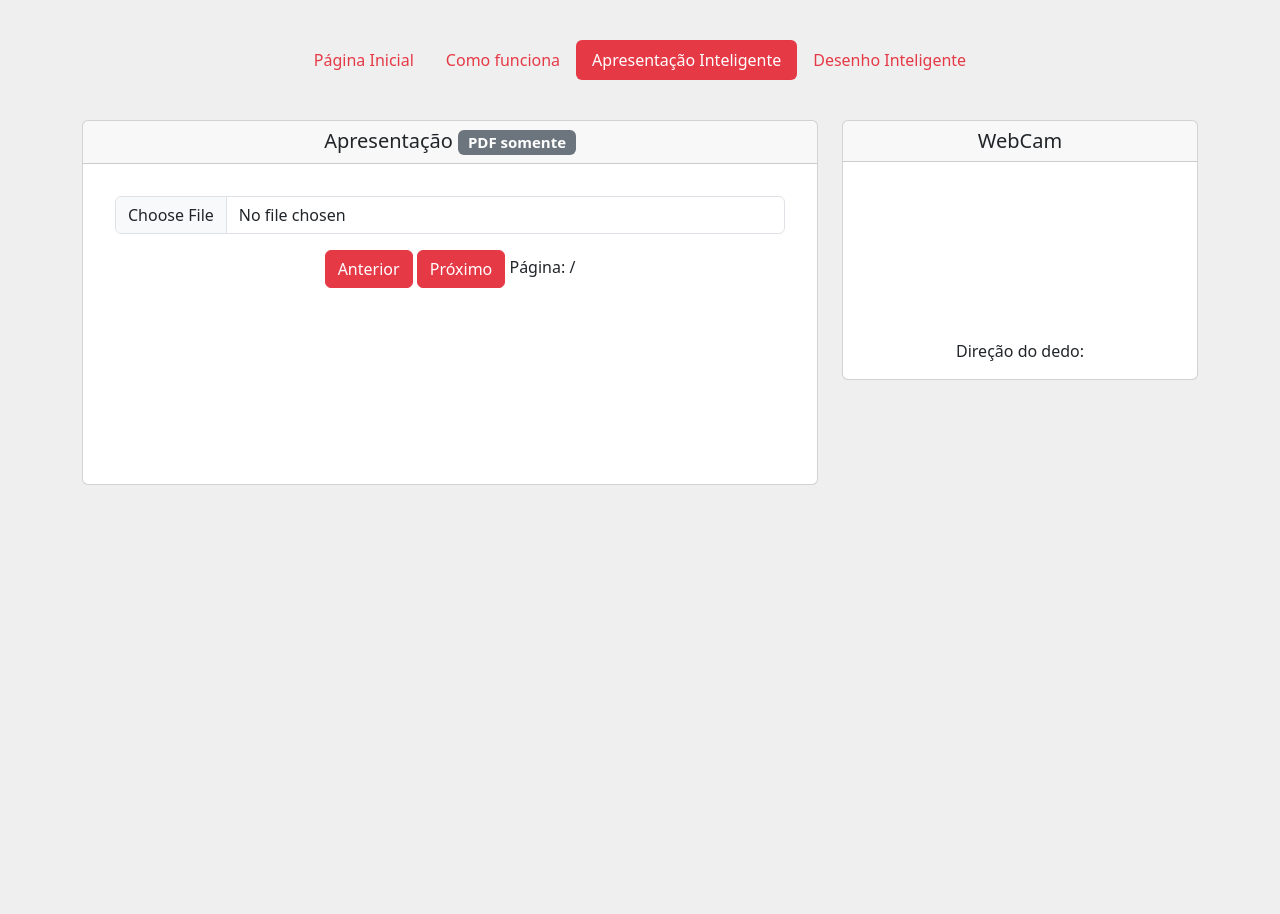
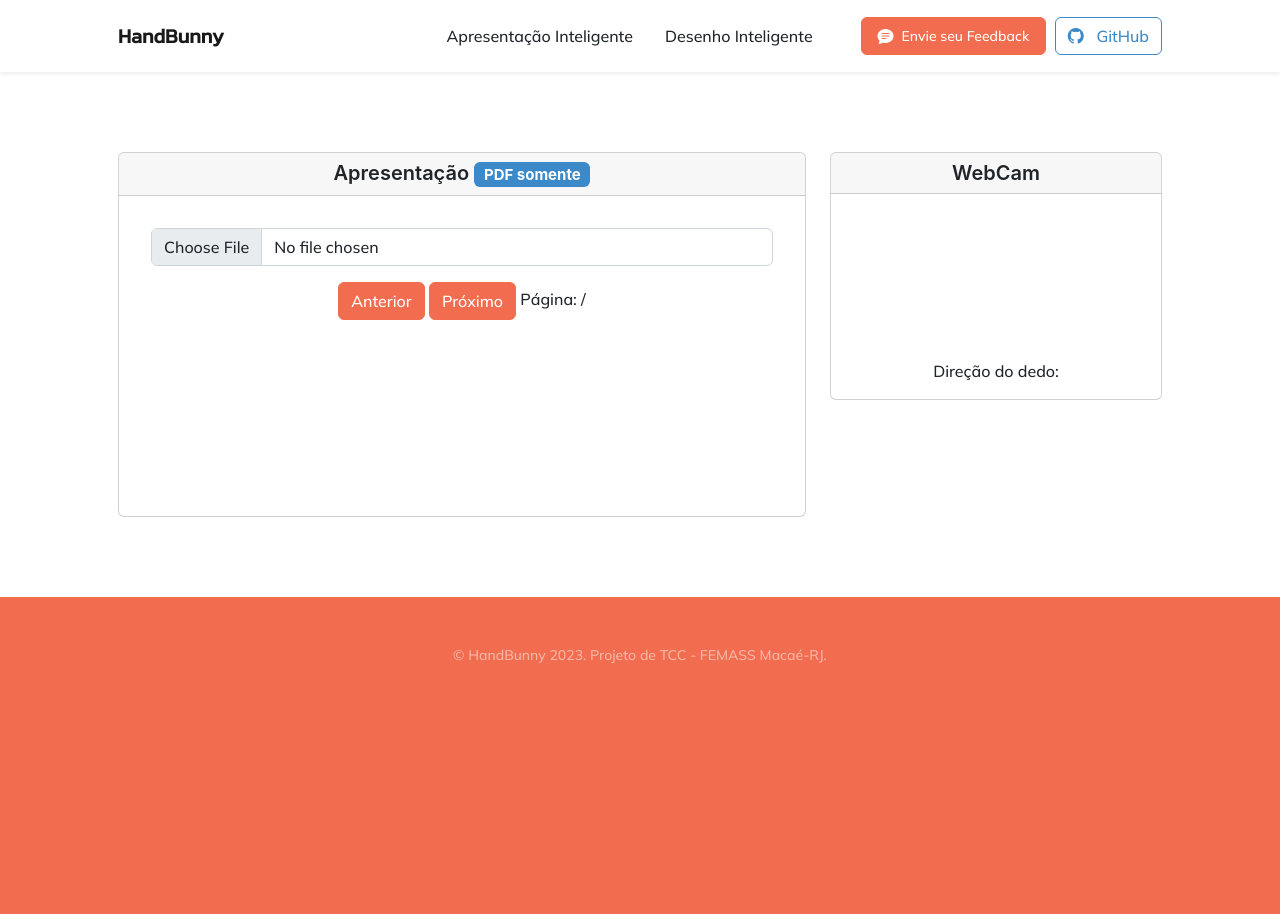
Before and after one commit to keziacamposcs/HandBunny, a website: page slide.html in a window 1280 px wide. Before the commit the page ends 800 px from the top, so only its background shows below. Drawn offline with nearby package versions, Linux system fonts and the light colour scheme; a script that the page names is missing; files whose address does not match are found by name.

Commit message:
Update slide.html

```diff
--- a/slide.html
+++ b/slide.html
@@ -2,32 +2,52 @@
 <html>
   <head>
     <link rel="icon" type="image/png" href="images/bunny.png" sizes="32x32">
-    <meta charset="utf-8">
-    <meta name="viewport" content="width=device-width, initial-scale=1">
-    <title>Sistema HandBunny</title>
-    <!-- CSS-->
-    <link href="css/bootstrap.css" rel="stylesheet">
-
-
+    <meta charset="utf-8" />
+    <meta name="viewport" content="width=device-width, initial-scale=1, shrink-to-fit=no" />
+    <meta name="description" content="" />
+    <meta name="author" content="" />
+    <title>HandBunny</title>
+    <link rel="icon" type="image/x-icon" href="assets/favicon.ico" />
+    <!-- Bootstrap icons-->
+    <link href="https://cdn.jsdelivr.net/npm/bootstrap-icons@1.5.0/font/bootstrap-icons.css" rel="stylesheet" />
+    <!-- Google fonts-->
+    <link rel="preconnect" href="https://fonts.gstatic.com" />
+    <link href="https://fonts.googleapis.com/css2?family=Mulish:ital,wght@0,300;0,500;0,600;0,700;1,300;1,500;1,600;1,700&amp;display=swap" rel="stylesheet" />
+    <link href="https://fonts.googleapis.com/css2?family=Kanit:ital,wght@0,400;1,400&amp;display=swap" rel="stylesheet" />
+    <!-- Core theme CSS (includes Bootstrap)-->
+    <link href="css/styles.css" rel="stylesheet" />
+    <link rel="stylesheet" href="https://cdn.jsdelivr.net/npm/bootstrap-icons@1.10.5/font/bootstrap-icons.css">
     <!-- Fim - CSS-->
   </head>
   <body style="background-color: #efefef;">
     <!--Menu-->
-    <div class="container">
-      <header class="d-flex justify-content-center py-3 my-4">
-        <ul class="nav nav-pills">
-            <li class="nav-item"><a href="index.html" class="nav-link " aria-current="page">Página Inicial</a></li>
-            <li class="nav-item"><a href="como_funciona.html" class="nav-link ">Como funciona</a></li>
-            <li class="nav-item"><a href="slide.html" class="nav-link active">Apresentação Inteligente</a></li>
-            <li class="nav-item"><a href="desenho.html" class="nav-link">Desenho Inteligente</a></li>
+    <nav class="navbar navbar-expand-lg navbar-light fixed-top shadow-sm" id="mainNav">
+      <div class="container px-5">
+          <a class="navbar-brand fw-bold" href="index.html">HandBunny</a>
+          <button class="navbar-toggler" type="button" data-bs-toggle="collapse" data-bs-target="#navbarResponsive" aria-controls="navbarResponsive" aria-expanded="false" aria-label="Toggle navigation">
+              Menu
+              <i class="bi-list"></i>
+          </button>
+          <div class="collapse navbar-collapse" id="navbarResponsive">
+              <ul class="navbar-nav ms-auto me-4 my-3 my-lg-0">
+                  <li class="nav-item"><a class="nav-link me-lg-3" href="slide.html">Apresentação Inteligente</a></li>
+                  <li class="nav-item"><a class="nav-link me-lg-3" href="desenho.html">Desenho Inteligente</a></li>
               </ul>
-        </header>
+              <a class="btn btn-primary  px-3 mb-2 mb-lg-0" data-bs-toggle="modal" data-bs-target="#feedbackModal" href="https://forms.gle/H8C5GuPQWMAmDzQ56">
+                  <span class="d-flex align-items-center">
+                      <i class="bi-chat-text-fill me-2"></i>
+                      <span class="small">Envie seu Feedback</span>
+                  </span>
+              </a>
+              &nbsp;&nbsp;
+              <a class="btn btn-outline-secondary" href="https://github.com/keziacamposcs/HandBunny"> <i class="bi bi-github"></i> &nbsp; GitHub</a>
           </div>
+      </div>
+    </nav>
     <!-- Fim - Menu-->
-
-    <div class="container text-center">
+    <header class="masthead text-center">
+      <div class="container px-5">
         <div class="row">
-
 
         <!-- Coluna 1 Slide-->
           <div class="col-sm-8">
@@ -87,9 +107,25 @@
           </div>
         <!-- Fim - Coluna 2 Cameras-->
 
-
         </div>
       </div>
+    </header>
+    <footer class="bg-primary text-center py-5">
+      <div class="container px-5">
+          <div class="text-white-50 small">
+              <div class="mb-2">&copy; HandBunny 2023. Projeto de TCC - FEMASS Macaé-RJ.</div>
+          </div>
+      </div>
+  </footer>
+  <footer class="bg-primary text-center py-5">
+    <div class="container px-5">
+    </div>
+  </footer>
+  <footer class="bg-primary text-center py-5">
+    <div class="container px-5">
+    </div>
+  </footer>
+
 <!-- Javascript-->
     <!-- Mediapipe-->
       <script src="https://cdn.jsdelivr.net/npm/@mediapipe/camera_utils/camera_utils.js" crossorigin="anonymous"></script>
@@ -99,9 +135,8 @@
 
     <!-- Bootstrap-->
       <script src="js/bootstrap.min.js" integrity="sha384-3oE51fG8R+q4yjzUHnlgUvVxZxUPnCJA7l2mCWNIpG9mGCD8wGNIcPD7TxaGv6f1" crossorigin="anonymous"></script>
-
-      <script src="//mozilla.github.io/pdf.js/build/pdf.js"></script>
-      <script src="js/slide/slide.js"></script>
+      <script src="https://mozilla.github.io/pdf.js/build/pdf.js"></script>
+      <script type="module" src="js/slide/slide.js"></script>
 
     </body>
 </html>
```
Lines whose indentation alone changed are shown as unchanged.
